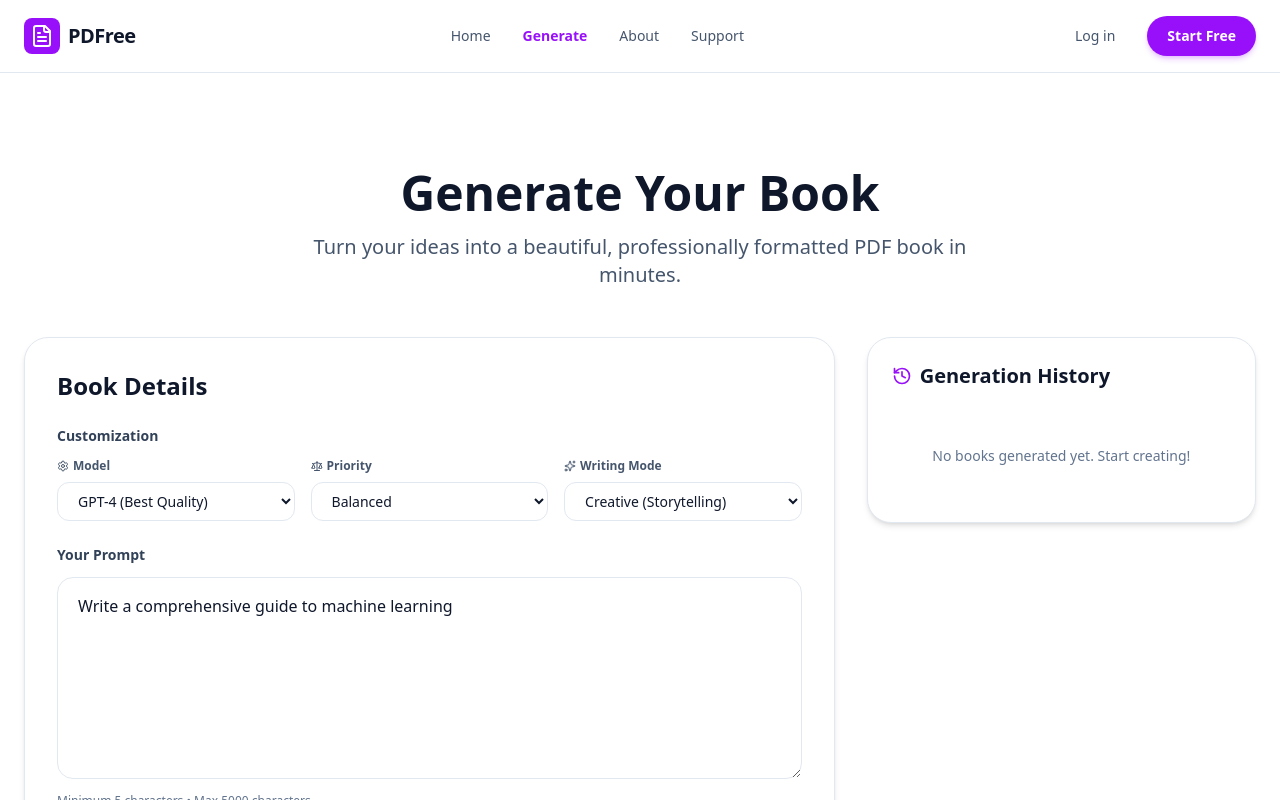
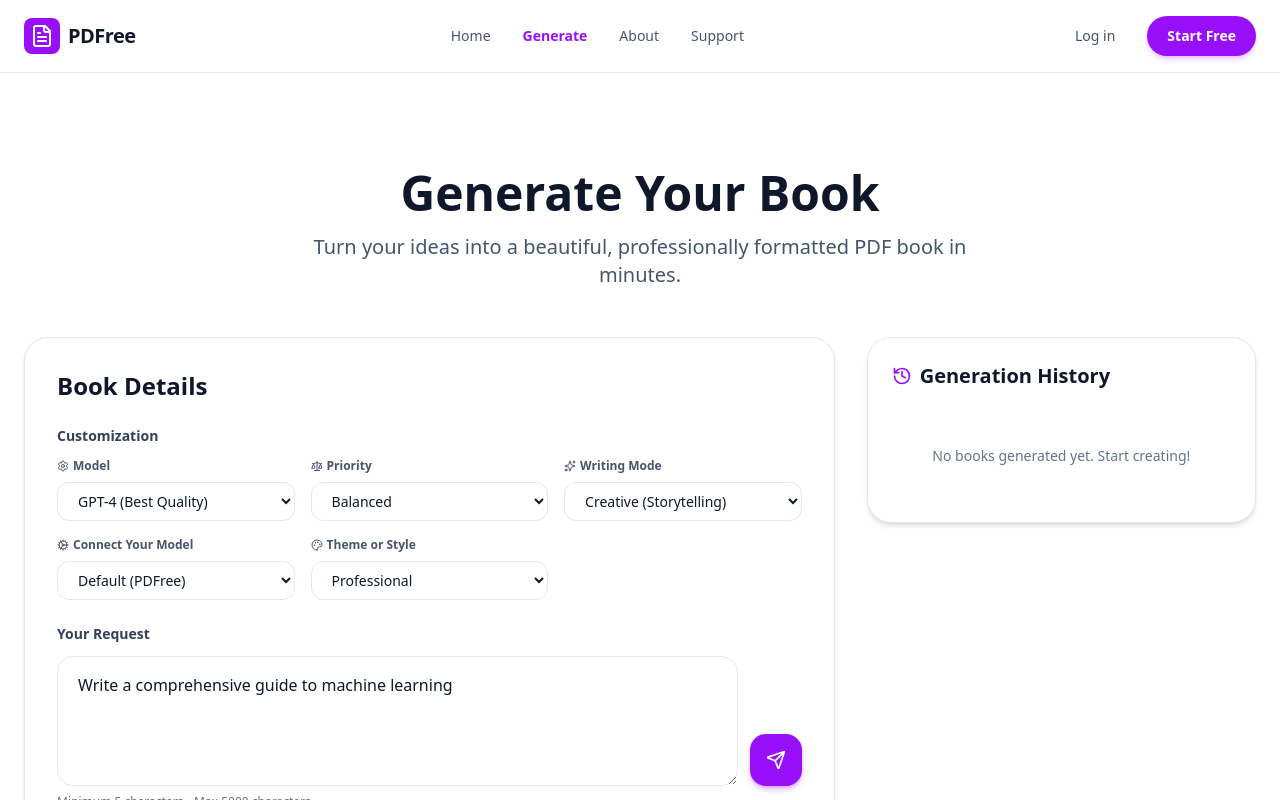
Before and after one commit to Dahmie87/PDFree-frontend, a React (Vite) app in the folder my-app/: page /generate in a window 1280 px wide. Shown: the top 800 px of the page. Built offline with nearby package versions, Linux system fonts and the light colour scheme.

Commit message:
feat: add chat interface with thinking process and customization options

```diff
--- a/my-app/src/pages/generator.tsx
+++ b/my-app/src/pages/generator.tsx
@@ -1,6 +1,6 @@
 import { useState, useEffect, FormEvent } from 'react';
 import { motion, AnimatePresence } from 'framer-motion';
-import { Download, Loader, CheckCircle2, AlertCircle, Trash2, History, Settings, Zap, Scale, BookOpen, Microscope, Cog, Sparkles } from 'lucide-react';
+import { Download, Loader, CheckCircle2, AlertCircle, Trash2, History, Settings, Zap, Scale, BookOpen, Microscope, Cog, Sparkles, Send, Brain, Lightbulb, Palette } from 'lucide-react';
 import PatternBackdrop from '../components/pattern-backdrop';
 
 interface GeneratedBook {
@@ -9,6 +9,20 @@ interface GeneratedBook {
   filename: string;
   timestamp: number;
   blob?: Blob;
+}
+
+interface Message {
+  id: string;
+  type: 'user' | 'agent';
+  content: string;
+  timestamp: number;
+}
+
+interface ThinkingStep {
+  id: string;
+  action: string;
+  status: 'pending' | 'in-progress' | 'completed';
+  duration?: number;
 }
 
 const API_BASE = 'http://localhost:8000';
@@ -22,10 +36,16 @@ const GeneratorPage = () => {
   const [showCustomization, setShowCustomization] = useState(false);
   const [generationStage, setGenerationStage] = useState('');
 
+  // Chat and thinking process
+  const [messages, setMessages] = useState<Message[]>([]);
+  const [thinkingSteps, setThinkingSteps] = useState<ThinkingStep[]>([]);
+
   // Customization options
   const [model, setModel] = useState('gpt-4');
   const [speedLength, setSpeedLength] = useState('balanced');
   const [mode, setMode] = useState('creative');
+  const [theme, setTheme] = useState('professional');
+  const [connectModel, setConnectModel] = useState('default');
   const [pageLength, setPageLength] = useState(20);
   const [temperature, setTemperature] = useState(0.7);
   const [numPages, setNumPages] = useState(20);
@@ -62,24 +82,44 @@ const GeneratorPage = () => {
     setSuccess('');
     setGenerationStage('Initializing book generation...');
 
+    // Add user message to chat
+    const userMessage: Message = {
+      id: Date.now().toString(),
+      type: 'user',
+      content: trimmedPrompt,
+      timestamp: Date.now(),
+    };
+    setMessages((prev) => [...prev, userMessage]);
+
+    // Add thinking steps
+    const steps: ThinkingStep[] = [
+      { id: '1', action: 'Analyzing your request and context', status: 'pending' },
+      { id: '2', action: 'Structuring book outline', status: 'pending' },
+      { id: '3', action: 'Generating table of contents', status: 'pending' },
+      { id: '4', action: 'Writing chapters and content', status: 'pending' },
+      { id: '5', action: 'Applying theme and styling', status: 'pending' },
+      { id: '6', action: 'Compiling PDF', status: 'pending' },
+    ];
+    setThinkingSteps(steps);
+
     try {
-      // Simulate progress stages
-      const stages = [
-        'Analyzing your prompt...',
-        'Generating book structure...',
-        'Creating table of contents...',
-        'Writing chapters...',
-        'Formatting and styling...',
-        'Compiling PDF...',
-      ];
-
-      let stageIndex = 0;
-      const stageInterval = setInterval(() => {
-        if (stageIndex < stages.length - 1) {
-          stageIndex++;
-          setGenerationStage(stages[stageIndex]);
+      // Simulate step progression
+      let currentStep = 0;
+      const stepInterval = setInterval(() => {
+        if (currentStep < steps.length) {
+          setThinkingSteps((prev) => {
+            const updated = [...prev];
+            if (currentStep > 0) {
+              updated[currentStep - 1].status = 'completed';
+            }
+            if (currentStep < steps.length) {
+              updated[currentStep].status = 'in-progress';
+            }
+            return updated;
+          });
+          currentStep++;
         }
-      }, 3000); // Change stage every 3 seconds
+      }, 2000);
 
       const response = await fetch(`${API_BASE}/generate-book`, {
         method: 'POST',
@@ -89,10 +129,17 @@ const GeneratorPage = () => {
           page_length: pageLength,
           temperature: temperature,
           num_pages: numPages,
+          theme: theme,
+          mode: mode,
         }),
       });
 
-      clearInterval(stageInterval);
+      clearInterval(stepInterval);
+
+      // Mark all steps as completed
+      setThinkingSteps((prev) =>
+        prev.map((step) => ({ ...step, status: 'completed' }))
+      );
 
       if (!response.ok) {
         let errorDetail = 'Generation failed.';
@@ -112,6 +159,15 @@ const GeneratorPage = () => {
       const pdfBlob = await response.blob();
       const objectUrl = window.URL.createObjectURL(pdfBlob);
       const filename = getFilenameFromDisposition(response.headers.get('content-disposition'));
+
+      // Add agent message to chat
+      const agentMessage: Message = {
+        id: (Date.now() + 1).toString(),
+        type: 'agent',
+        content: `✓ Generated "${filename}" successfully!\n\nYour book has been created with ${mode} writing style using the ${theme} theme.`,
+        timestamp: Date.now(),
+      };
+      setMessages((prev) => [...prev, agentMessage]);
 
       // Add to history
       const newBook: GeneratedBook = {
@@ -184,7 +240,7 @@ const GeneratorPage = () => {
 
               <div className="mb-6">
                 <label className="block text-sm font-bold text-slate-700 mb-3">Customization</label>
-                <div className="grid grid-cols-3 gap-4 mb-6 md:grid-cols-1 lg:grid-cols-3">
+                <div className="grid grid-cols-2 gap-4 mb-6 md:grid-cols-1 lg:grid-cols-3">
                   {/* Model Selection */}
                   <div>
                     <label className="block text-xs font-bold text-slate-600 mb-2 flex items-center gap-1">
@@ -235,20 +291,161 @@ const GeneratorPage = () => {
                       <option value="creative" className="bg-white">Creative (Storytelling)</option>
                     </select>
                   </div>
+
+                  {/* Connect Your Model */}
+                  <div>
+                    <label className="block text-xs font-bold text-slate-600 mb-2 flex items-center gap-1">
+                      <Cog className="w-3 h-3" />
+                      Connect Your Model
+                    </label>
+                    <select
+                      value={connectModel}
+                      onChange={(e) => setConnectModel(e.target.value)}
+                      className="w-full px-4 py-2 rounded-xl border border-slate-200 bg-white text-slate-900 text-sm outline-none transition focus:border-purple-500 focus:ring-2 focus:ring-purple-100"
+                    >
+                      <option value="default">Default (PDFree)</option>
+                      <option value="custom-api">Custom API Key</option>
+                      <option value="enterprise">Enterprise</option>
+                    </select>
+                  </div>
+
+                  {/* Theme or Style */}
+                  <div>
+                    <label className="block text-xs font-bold text-slate-600 mb-2 flex items-center gap-1">
+                      <Palette className="w-3 h-3" />
+                      Theme or Style
+                    </label>
+                    <select
+                      value={theme}
+                      onChange={(e) => setTheme(e.target.value)}
+                      className="w-full px-4 py-2 rounded-xl border border-slate-200 bg-white text-slate-900 text-sm outline-none transition focus:border-purple-500 focus:ring-2 focus:ring-purple-100"
+                    >
+                      <option value="professional">Professional</option>
+                      <option value="minimal">Minimal</option>
+                      <option value="colorful">Colorful</option>
+                      <option value="academic">Academic</option>
+                    </select>
+                  </div>
                 </div>
               </div>
 
               <div className="mb-6">
-                <label className="block text-sm font-bold text-slate-700 mb-3">Your Prompt</label>
-                <textarea
-                  value={prompt}
-                  onChange={(e) => setPrompt(e.target.value)}
-                  rows={7}
-                  placeholder="Describe your book. Example: Write a comprehensive guide to Python for beginners..."
-                  className="w-full rounded-2xl border border-slate-200 bg-white px-5 py-4 text-base text-slate-900 placeholder:text-slate-400 outline-none transition focus:border-purple-500 focus:ring-2 focus:ring-purple-100"
-                />
+                <label className="block text-sm font-bold text-slate-700 mb-3">Your Request</label>
+                <div className="flex gap-3">
+                  <textarea
+                    value={prompt}
+                    onChange={(e) => setPrompt(e.target.value)}
+                    rows={4}
+                    placeholder="Tell me what book you'd like to create..."
+                    className="flex-1 rounded-2xl border border-slate-200 bg-white px-5 py-4 text-base text-slate-900 placeholder:text-slate-400 outline-none transition focus:border-purple-500 focus:ring-2 focus:ring-purple-100"
+                  />
+                  <button
+                    type="submit"
+                    disabled={isGenerating || prompt.trim().length < 5}
+                    className="self-end py-4 px-4 bg-purple-600 text-white font-bold rounded-2xl hover:bg-purple-700 disabled:opacity-50 disabled:cursor-not-allowed transition-all shadow-md shadow-purple-600/30"
+                  >
+                    <Send className="w-5 h-5" />
+                  </button>
+                </div>
                 <p className="text-xs text-slate-500 mt-2">Minimum 5 characters • Max 5000 characters</p>
               </div>
+
+              {/* Chat Conversation */}
+              {messages.length > 0 && (
+                <div className="mb-6 max-h-64 overflow-y-auto rounded-2xl border border-slate-200 bg-slate-50 p-4 space-y-3">
+                  <AnimatePresence>
+                    {messages.map((msg) => (
+                      <motion.div
+                        key={msg.id}
+                        initial={{ opacity: 0, y: 10 }}
+                        animate={{ opacity: 1, y: 0 }}
+                        exit={{ opacity: 0, y: -10 }}
+                        className={`flex ${msg.type === 'user' ? 'justify-end' : 'justify-start'}`}
+                      >
+                        <div
+                          className={`max-w-xs px-4 py-2 rounded-lg ${
+                            msg.type === 'user'
+                              ? 'bg-purple-600 text-white rounded-br-none'
+                              : 'bg-white border border-slate-200 text-slate-900 rounded-bl-none'
+                          }`}
+                        >
+                          <p className="text-sm whitespace-pre-wrap">{msg.content}</p>
+                        </div>
+                      </motion.div>
+                    ))}
+                  </AnimatePresence>
+                </div>
+              )}
+
+              {/* Thinking/Action Steps */}
+              {thinkingSteps.length > 0 && isGenerating && (
+                <motion.div
+                  initial={{ opacity: 0, y: -10 }}
+                  animate={{ opacity: 1, y: 0 }}
+                  className="mb-6 rounded-2xl p-6 border border-slate-200 bg-blue-50"
+                >
+                  <div className="flex items-center gap-2 mb-4">
+                    <Brain className="w-5 h-5 text-blue-600" />
+                    <h3 className="font-bold text-slate-900">Agent Thinking Process</h3>
+                  </div>
+                  <div className="space-y-2">
+                    <AnimatePresence>
+                      {thinkingSteps.map((step, idx) => (
+                        <motion.div
+                          key={step.id}
+                          initial={{ opacity: 0, x: -10 }}
+                          animate={{ opacity: 1, x: 0 }}
+                          exit={{ opacity: 0, x: 10 }}
+                          className="flex items-start gap-3"
+                        >
+                          {step.status === 'completed' && (
+                            <CheckCircle2 className="w-5 h-5 text-green-600 shrink-0 mt-0.5" />
+                          )}
+                          {step.status === 'in-progress' && (
+                            <Loader className="w-5 h-5 text-blue-600 shrink-0 mt-0.5 animate-spin" />
+                          )}
+                          {step.status === 'pending' && (
+                            <div className="w-5 h-5 rounded-full border-2 border-slate-300 shrink-0 mt-0.5" />
+                          )}
+                          <span
+                            className={`text-sm pt-0.5 ${
+                              step.status === 'completed'
+                                ? 'text-slate-600 line-through'
+                                : step.status === 'in-progress'
+                                ? 'text-blue-700 font-semibold'
+                                : 'text-slate-600'
+                            }`}
+                          >
+                            {step.action}
+                          </span>
+                        </motion.div>
+                      ))}
+                    </AnimatePresence>
+                  </div>
+                </motion.div>
+              )}
+
+              {isGenerating && (
+                <motion.div
+                  initial={{ opacity: 0, y: -10 }}
+                  animate={{ opacity: 1, y: 0 }}
+                  className="mb-6 rounded-2xl p-6 border border-blue-200 bg-blue-50"
+                >
+                  <div className="flex items-center gap-3 mb-4">
+                    <Loader className="w-5 h-5 text-blue-600 animate-spin" />
+                    <h3 className="font-bold text-slate-900">Generating Your Book</h3>
+                  </div>
+                  <div className="w-full bg-blue-200 rounded-full h-2 border border-blue-300">
+                    <motion.div
+                      initial={{ width: '0%' }}
+                      animate={{ width: '85%' }}
+                      transition={{ duration: 8 }}
+                      className="bg-blue-600 h-2 rounded-full"
+                    />
+                  </div>
+                  <p className="text-xs text-slate-600 mt-2">Processing your request...</p>
+                </motion.div>
+              )}
 
               {error && (
                 <motion.div
@@ -276,22 +473,21 @@ const GeneratorPage = () => {
                 <motion.div
                   initial={{ opacity: 0, y: -10 }}
                   animate={{ opacity: 1, y: 0 }}
-                  className="mb-6 rounded-2xl p-6 border border-slate-200 bg-white"
+                  className="mb-6 rounded-2xl p-6 border border-blue-200 bg-blue-50"
                 >
                   <div className="flex items-center gap-3 mb-4">
                     <Loader className="w-5 h-5 text-blue-600 animate-spin" />
                     <h3 className="font-bold text-slate-900">Generating Your Book</h3>
                   </div>
-                  <p className="text-sm text-slate-700 mb-4">{generationStage}</p>
-                  <div className="w-full bg-blue-100 rounded-full h-2 border border-blue-200">
+                  <div className="w-full bg-blue-200 rounded-full h-2 border border-blue-300">
                     <motion.div
                       initial={{ width: '0%' }}
-                      animate={{ width: '90%' }}
-                      transition={{ duration: isGenerating ? 8 : 0 }}
-                      className="bg-purple-700 h-2 rounded-full"
+                      animate={{ width: '85%' }}
+                      transition={{ duration: 8 }}
+                      className="bg-blue-600 h-2 rounded-full"
                     />
                   </div>
-                  <p className="text-xs text-slate-600 mt-2">This typically takes 1-2 minutes...</p>
+                  <p className="text-xs text-slate-600 mt-2">Processing your request...</p>
                 </motion.div>
               )}
 
@@ -365,7 +561,7 @@ const GeneratorPage = () => {
                           </button>
                           <button
                             onClick={() => deleteBook(book.id)}
-                            className="flex items-center justify-center glass-sm text-red-600 p-2 rounded-lg hover:bg-red-50 transition border border-red-100/50"
+                            className="flex items-center justify-center text-red-600 p-2 rounded-lg hover:bg-red-50 transition border border-red-200"
                           >
                             <Trash2 className="w-4 h-4" />
                           </button>
```
